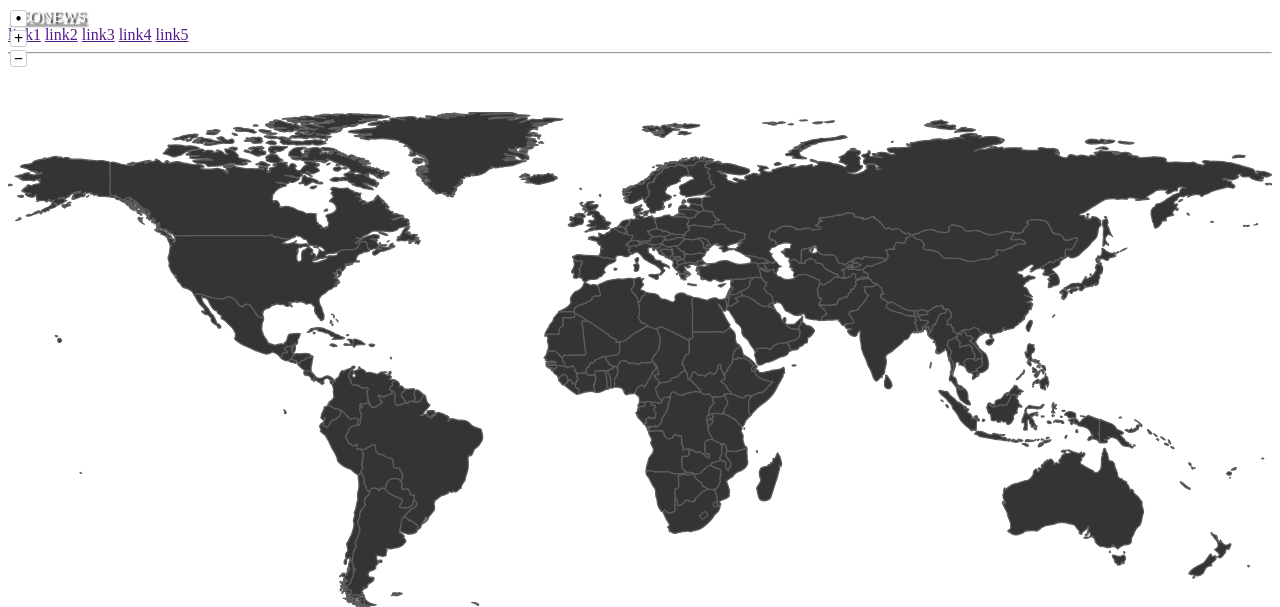
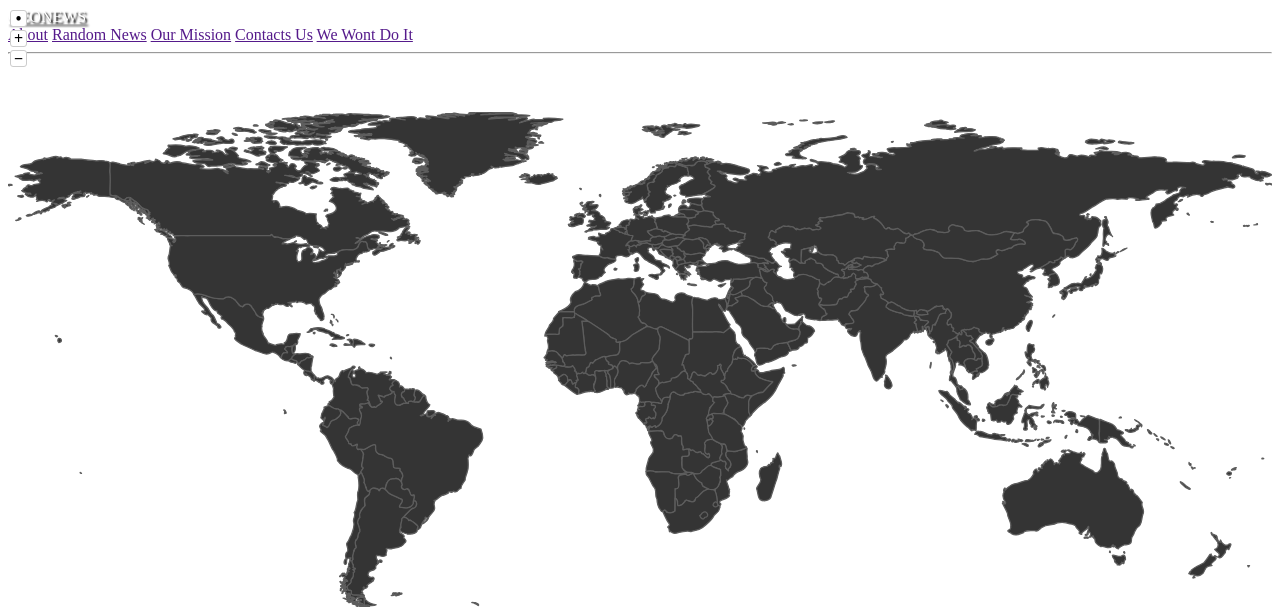
Before and after one commit to YurgenSlavniy/geo-news, a Flask app: page / in a window 1280 px wide. Shown: the top 607 px of the page. Run offline with Flask 2, Linux system fonts and the light colour scheme; some libraries are stand-ins or nearby versions.

Commit message:
change links name
Я изменил имена ссылок и написал содержание 2 ух блоков: 1 блок и 5 блок.
ВНИМАНИЕ ВОПРОС! Я написал код внутри тега h3 . Но правильно ведь будет на каждую сссылку сделать свою страничку?
Покажи на примере 1 ссылки About - как сделать лучше. А я попробую потом повторить для остальных 4 ёх ссылок.

```diff
--- a/app/templates/index.html
+++ b/app/templates/index.html
@@ -22,11 +22,11 @@
                         <a class="brand text-white logo" href="/">GEONEWS</a>
                     </div>
                     <div class="tabs hide-xs hide-sm">
-                        <a id="link-1" href="">link1</a>
-                        <a id="link-2" href="">link2</a>
-                        <a id="link-3" href="">link3</a>
-                        <a id="link-4" href="">link4</a>
-                        <a id="link-5" href="">link5</a>
+                        <a id="link-1" href="">About</a>
+                        <a id="link-2" href="">Random News</a>
+                        <a id="link-3" href="">Our Mission</a>
+                        <a id="link-4" href="">Contacts Us</a>
+                        <a id="link-5" href="">We Wont Do It</a>
                     </div>
                     <div class="nav-right">
                         <!--  -->
@@ -64,7 +64,12 @@
             <div class="is-right">
                 <img data-block="1" class="block-close" width="30" src="{{ url_for('static', filename='img/svg/delete.svg') }}" alt="close">
             </div>
-            <h3 class="">block 1</h3>
+            <h3 class="block_content">
+
+                <h1>Данный ресурс предназначен для ознокомления с основными заголовками СМИ.</h1><br><br>
+                Мы в автоматическом режиме собираем новости с многочисленных интернет ресурсов, агригируем их, обрабатываем, сортируем и предлагаем пользователю настроить под себя новостную выдачу. <br><br> Также мы предложим возможность сравнить новости разных новостных ресурсов, найти противоречивые новости, посмотреть архив новостей. Мы предложим новостную аналитику по многим параметрам. <br> Мы даём информацию, получая новости.
+
+            </h3>
             <p>...</p>
         </div>
     </div>
@@ -112,7 +117,16 @@
             <div class="is-right">
                 <img data-block="5" class="block-close" width="30" src="{{ url_for('static', filename='img/svg/delete.svg') }}" alt="close">
             </div>
-            <h3 class="">block 5</h3>
+            <h3 class="block_content">
+
+                <h1>Мы развиваем свой продукт:</h1><br><br>
+                - запустить телеграмм бота который спрашивает пользователя - Показать вам новости? и если пользователь  пишет ДА - выдаёт 5 новостей в чат. <br>
+                - добавить ещё одну кликабельную страну, которая покажет контент при её выборе. итого будет 2 кликабельные страны - Россия и следующая <br>
+                - проработать страницы ссылок которые в шапке. 5 ссылок 5 html страниц <br>
+                - разработка базы данных для сбора новостей. Надо обсудить. (MySQL) <br>
+                - категоризация новостей. Проумать список категорий.
+
+            </h3>
             <p>...</p>
         </div>
     </div>
```
